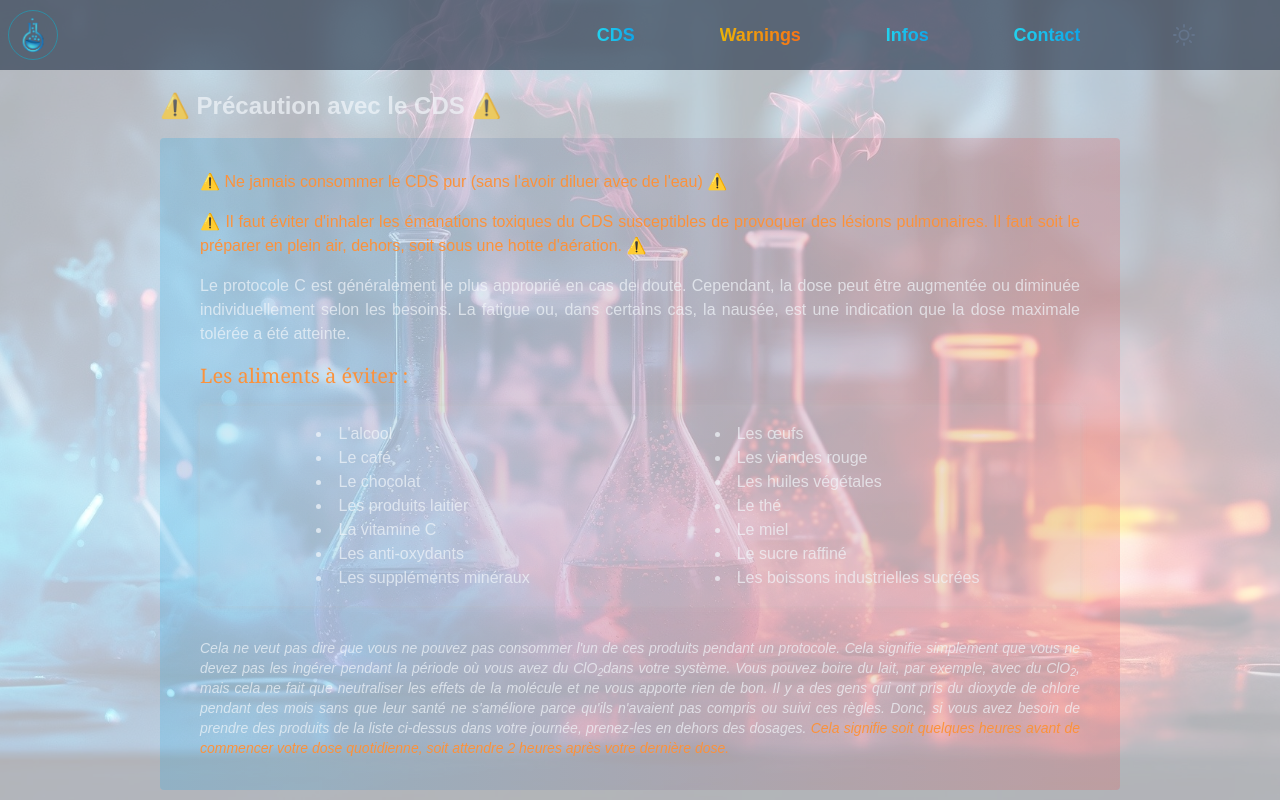
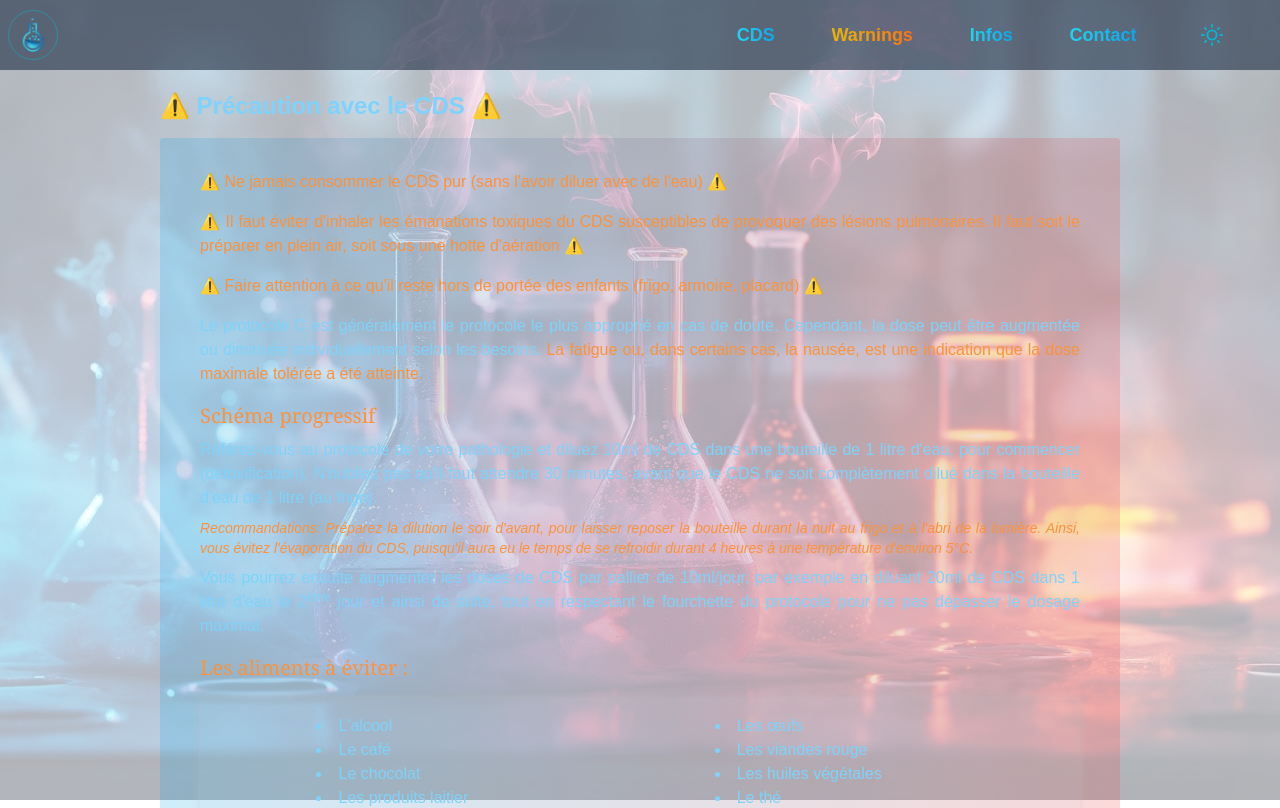
Before and after one commit to TLRKiliann/app-ttt, a Next.js app in the folder my-app/: page /precautions in a window 1280 px wide. Shown: the top 808 px of the page. Built offline with nearby package versions, Linux system fonts and the light colour scheme.

Commit message:
some changes

```diff
--- a/my-app/app/conservation/page.tsx
+++ b/my-app/app/conservation/page.tsx
@@ -11,7 +11,7 @@ export const metadata: Metadata = {
 
 export default function Conservation(): JSX.Element {
     return (
-        <main className="w-full min-h-screen text-slate-100/70">
+        <main className="w-full min-h-screen dark:text-slate-100/70 text-sky-300">
 
         <div className="fixed -z-10 w-full h-full">
             <Image
@@ -47,7 +47,7 @@ export default function Conservation(): JSX.Element {
                         <li className="ml-4">
                             <a>Au frigo</a>
                         </li>
-                        <span className="text-sky-400 ml-2"><BiSolidFridge size={22} /></span>
+                        <span className="dark:text-sky-400 text-purple-300 ml-2"><BiSolidFridge size={22} /></span>
                     </div>
 
                 </div>
--- a/my-app/app/contact/email-comp.tsx
+++ b/my-app/app/contact/email-comp.tsx
@@ -68,7 +68,7 @@ export default function EmailComp(): JSX.Element {
     };
 
     return (
-        <form onSubmit={handleSubmit} className='flex flex-col justify-between w-[340px] md:w-[500px] h-auto text-slate-100
+        <form onSubmit={handleSubmit} className='flex flex-col justify-between w-[340px] md:w-[500px] h-auto
             dark:bg-slate-950/70 bg-gradient-to-tr from-sky-500/30 to-red-500/30 m-auto px-4 md:px-10 py-6 rounded-md'>
             <div className='mb-6'>
                 <h3 className='text-base md:text-2xl font-bold font-mono'>
--- a/my-app/app/contact/page.tsx
+++ b/my-app/app/contact/page.tsx
@@ -11,7 +11,7 @@ export const metadata: Metadata = {
 
 export default function Contact(): JSX.Element {
     return (
-        <main className="w-full min-h-screen text-slate-100/70">
+        <main className="w-full min-h-screen dark:text-slate-100/70 text-sky-300">
 
             <div className="fixed -z-10 w-full h-full">
                 <Image
--- a/my-app/app/fabrication/page.tsx
+++ b/my-app/app/fabrication/page.tsx
@@ -12,7 +12,7 @@ export const metadata: Metadata = {
 
 export default function About(): JSX.Element {
     return (
-        <main className="w-full min-h-screen text-slate-100/70">
+        <main className="w-full min-h-screen dark:text-slate-100/70 text-sky-300">
 
             <div className="fixed -z-10 w-full h-full">
                 <Image
@@ -33,13 +33,13 @@ export default function About(): JSX.Element {
 
                 <div className="dark:bg-slate-950/70 bg-gradient-to-r from-sky-500/20 to-red-500/20 px-8 py-6 rounded">
 
-                    <li className="text-sky-300 hover:text-sky-500 active:text-sky-600 ml-4 mb-2">
+                    <li className="dark:text-sky-300 text-purple-300 dark:hover:text-sky-500 dark:active:text-sky-600 hover:text-purple-400 active:text-purple-500 ml-4 mb-2">
                         <Link href="https://www.dailymotion.com/video/x8nq4do" target="_blank" rel="noopener noreferrer">
                             Vidéo de préparation par le Pr Kalcker
                         </Link>
                     </li>
 
-                    <li className="text-sky-300 hover:text-sky-500 active:text-sky-600 ml-4">
+                    <li className="dark:text-sky-300 text-purple-300 dark:hover:text-sky-500 dark:active:text-sky-600 hover:text-purple-400 active:text-purple-500 ml-4">
                         <Link href="https://www.cds-france.info/protocoles" target="_blank" rel="noopener noreferrer">
                             Protocoles du CDS en fonction des pathologies
                         </Link>
--- a/my-app/app/interactions/page.tsx
+++ b/my-app/app/interactions/page.tsx
@@ -10,7 +10,7 @@ export const metadata: Metadata = {
 
 export default function Interactions(): JSX.Element {
     return (
-        <main className="w-full min-h-screen text-slate-100/70">
+        <main className="w-full min-h-screen dark:text-slate-100/70 text-sky-300">
 
             <div className="fixed -z-10 w-full h-full">
                 <Image
--- a/my-app/app/precautions/page.tsx
+++ b/my-app/app/precautions/page.tsx
@@ -10,7 +10,7 @@ export const metadata: Metadata = {
 
 export default function Precautions(): JSX.Element {
     return (
-        <main className="w-full min-h-screen text-slate-100/70">
+        <main className="w-full min-h-screen dark:text-slate-100/70 text-sky-300">
 
             <div className="fixed -z-10 w-full h-full">
                 <Image
@@ -22,7 +22,7 @@ export default function Precautions(): JSX.Element {
                 />
             </div>
 
-            <div className="flex flex-col items-center justify-center w-full h-full 2xl:h-[100vh] px-4 md:px-40 pt-[90px] animate-slice-appear">
+            <div className="flex flex-col items-center justify-center w-full h-full 2xl:h-[110vh] px-4 md:px-40 pt-[90px] animate-slice-appear">
 
                 <h3 className="w-full text-xl md:text-2xl font-bold mb-4">⚠️ Précaution avec le CDS ⚠️</h3>
 
@@ -30,16 +30,37 @@ export default function Precautions(): JSX.Element {
 
                     <p className='text-justify text-orange-400'>⚠️ Ne jamais consommer le CDS pur (sans l&apos;avoir diluer avec de l&apos;eau) ⚠️</p>
 
-                    <p className="text-justify text-orange-400 pt-4">
+                    <p className="text-justify text-orange-400 py-4">
                         ⚠️ Il faut éviter d&apos;inhaler les émanations toxiques du CDS susceptibles de provoquer des lésions pulmonaires.
-                        Il faut soit le préparer en plein air, dehors, soit sous une hotte d&apos;aération. ⚠️
+                        Il faut soit le préparer en plein air, soit sous une hotte d&apos;aération ⚠️
+                    </p>
+
+                    <p className='text-justify text-orange-400'>
+                        ⚠️ Faire attention à ce qu&apos;il reste hors de portée des enfants (frigo, armoire, placard) ⚠️
                     </p>
 
                     <p className='text-justify pt-4'>
-                        Le protocole C est généralement le plus approprié en cas de doute. Cependant, la dose peut
-                        être augmentée ou diminuée individuellement selon les besoins. La fatigue ou, dans certains
-                        cas, la nausée, est une indication que la dose maximale tolérée a été atteinte.
+                        Le protocole C est généralement le protocole le plus approprié en cas de doute. Cependant, la dose peut
+                        être augmentée ou diminuée individuellement selon les besoins. <span className='text-orange-400'>La fatigue ou, dans certains
+                        cas, la nausée, est une indication que la dose maximale tolérée a été atteinte.</span>
                     </p>
+
+                    <h3 className="text-xl font-serif text-orange-400 pt-4 pb-2">Schéma progressif</h3>
+                    <p className='text-justify'>
+                        Référez-vous au protocole de votre pathologie et diluez 10ml de CDS dans une bouteille de 1 litre d&apos;eau, pour commencer (détoxification).
+                        N&apos;oubliez pas qu&apos;il faut attendre 30 minutes, avant que le CDS ne soit complètement dilué dans la bouteille d&apos;eau de 1 litre (au frigo).
+                    </p>
+
+                    <p className='text-orange-400 text-sm text-justify italic py-2'>
+                        Recommandations: Préparez la dilution le soir d&apos;avant, pour laisser reposer la bouteille durant la nuit au frigo et à l&apos;abri de la lumière.
+                        Ainsi, vous évitez l&apos;évaporation du CDS, puisqu&apos;il aura eu le temps de se refroidir durant 4 heures à une température d&apos;environ 5°C.
+                    </p>
+
+                    <p className='text-justify'>
+                        Vous pourrez ensuite augmenter les doses de CDS par pallier de 10ml/jour, par exemple en diluant 20ml de CDS dans 1 litre d&apos;eau
+                        le 2<sup>ème</sup> jour et ainsi de suite, tout en respectant le fourchette du protocole pour ne pas dépasser le dosage maximal.
+                    </p>
+
 
                     <h3 className="text-xl font-serif text-orange-400 my-4">Les aliments à éviter :</h3>
 
@@ -111,7 +132,7 @@ export default function Precautions(): JSX.Element {
                     <p className="text-sm italic text-justify mt-8">
                         Cela ne veut pas dire que vous ne pouvez pas consommer l&apos;un de ces produits pendant un protocole.
                         Cela signifie simplement que vous ne devez pas les ingérer pendant la période où vous avez du ClO<sub>2</sub>
-                        dans votre système. Vous pouvez boire du lait, par exemple, avec du ClO<sub>2</sub>, mais cela ne fait que
+                        &nbsp;dans votre système. Vous pouvez boire du lait, par exemple, avec du ClO<sub>2</sub>, mais cela ne fait que
                         neutraliser les effets de la molécule et ne vous apporte rien de bon. Il y a des gens qui ont pris du
                         dioxyde de chlore pendant des mois sans que leur santé ne s&apos;améliore parce qu&apos;ils n&apos;avaient pas
                         compris ou suivi ces règles. Donc, si vous avez besoin de prendre des produits de la liste ci-dessus
--- a/my-app/app/repas/page.tsx
+++ b/my-app/app/repas/page.tsx
@@ -10,7 +10,7 @@ export const metadata: Metadata = {
 
 export default function Repas(): JSX.Element {
     return (
-        <main className="w-full min-h-screen text-slate-100/70">
+        <main className="w-full min-h-screen dark:text-slate-100/70 text-sky-300">
 
             <div className="fixed -z-10 w-full h-full">
                 <Image
--- a/my-app/components/button-theme.tsx
+++ b/my-app/components/button-theme.tsx
@@ -20,21 +20,21 @@ export default function ButtonTheme(): JSX.Element | null {
     }
 
     return (
-        <div className="relative w-[30px] h-[30px]">
+        <div className="relative flex-shrink w-[30px] h-[30px]">
             <button
                 type="button"
                 onClick={() => setTheme(theme === 'light' ? 'dark' : 'light')}
-                className="absolute -mt-1 p-2"
+                className="absolute transform duration-100 ease-in-out hover:scale-110 active:scale-90 -mt-1 p-2"
             >
                 {theme === 'light' ? (
-                    <FaMoon size={22}
-                        className="transform duration-100 ease-in-out text-slate-500
-                            hover:scale-105 hover:text-slate-500/70 active:scale-95 active:text-slate-600"
+                    <FaMoon size={18}
+                        className="
+                    text-cyan-500 hover:text-cyan-600 active:text-cyan-700 mt-[1px]"
                     />
                 ) : (
                     <FiSun size={22}
-                        className="transform duration-100 ease-in-out text-slate-500
-                            hover:scale-105 hover:text-slate-500/70 active:scale-95 active:text-slate-600"
+                        className="
+                    text-cyan-500 hover:text-cyan-600 active:text-cyan-700"
                     />
                 )}
             </button>
--- a/my-app/components/header.tsx
+++ b/my-app/components/header.tsx
@@ -13,7 +13,7 @@ export default function Header(): JSX.Element {
 
                 <Image src={imgLab} width={5000} height={3334} alt="img logo" className="w-[50px] h-[50px] border border-cyan-500/50 rounded-full ml-2 object-cover" />
 
-                <ul className='flex flex-row items-center justify-evenly w-4/5 md:w-3/5 h-auto'>
+                <ul className='flex flex-row items-center justify-evenly w-4/5 md:w-[600px] h-auto'>
 
                     <CdsDropDown />
 
```
Also changed, not shown: my-app/app/fda/page.tsx (+7 -7 lines), my-app/app/page.tsx (+7 -7 lines), my-app/app/regledor/page.tsx (+9 -9 lines).
